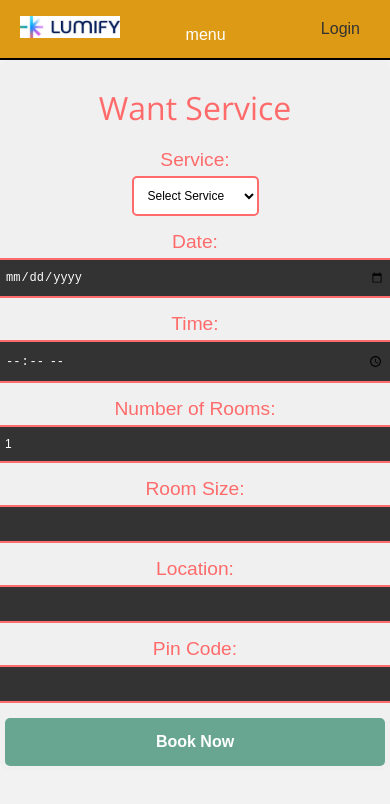
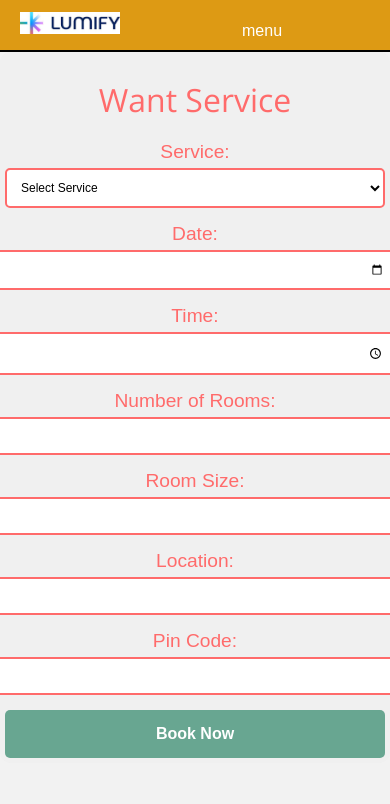
Before and after one commit to darshansatapara/Lumify-LEDServiceWebsite, a React (Create React App) app: page /bookservice in a window 390 px wide. Shown: the top 804 px of the page. Built offline with nearby package versions, Linux system fonts and the light colour scheme.

Commit message:
modify to mobile screen

```diff
--- a/src/common/Navbar.js
+++ b/src/common/Navbar.js
@@ -91,9 +91,6 @@ const Navbar = () => {
             </li>
           </ul>
         </div>
-        <NavLink to="/login" className="nav-links" >
-                Login
-              </NavLink>
       </div>
     </nav>
   );
--- a/src/css/Navbar.css
+++ b/src/css/Navbar.css
@@ -40,15 +40,14 @@
   top: 60px;
   left: -100%;
   background-color: #df9761;
-  width: 50%;
+  width: 40%;
   z-index: 1;
   transition: left 0.3s ease;
 }
 
 .nav-menu.active {
-  left: 50%;
-  right: 30%;
-  width: 30vw;
+  left: 0;
+
 }
 
 .nav-links {
--- a/src/css/Products.css
+++ b/src/css/Products.css
@@ -68,6 +68,7 @@
 
     input[type="text"] {
       font-size: 0.9rem;
+      width:90%;
     }
 
     .product-grid {
--- a/src/css/Services.css
+++ b/src/css/Services.css
@@ -25,7 +25,11 @@
     .services h1 {
       font-size: 2rem;
     }
-
+    .services-grid {
+      display: grid;
+      grid-template-columns: repeat(auto-fit, minmax(200px, 1fr));
+      gap: 20px;
+    }
     .services p {
       font-size: 1rem;
     }
--- a/src/css/WantService.css
+++ b/src/css/WantService.css
@@ -30,19 +30,14 @@
   color: var(--primary-color);
 }
 
-.want-service input {
-  margin-bottom: 15px;
-  padding: 10px;
-  border: 2px solid var(--primary-color);
-  border-radius: 5px;
-}
-
+.want-service input,
 .want-service select {
   margin-bottom: 15px;
   padding: 10px;
   border: 2px solid var(--primary-color);
   border-radius: 5px;
   background-color: #fff;
+  width: 100%; /* Adjust width to fill container */
 }
 
 .want-service button {
@@ -53,6 +48,7 @@
   color: #fff;
   font-weight: bold;
   cursor: pointer;
+  width: 100%; /* Adjust width to fill container */
 }
 
 .want-service button:disabled {
@@ -71,9 +67,15 @@
     padding: 10px;
   }
 
+  .want-service form {
+    width: 100%; /* Ensure form fills container */
+    margin: 0 auto; /* Center the form */
+  }
+
   .want-service input,
   .want-service select {
     font-size: 14px;
+    width: 100%; /* Adjust width to fill container */
   }
 }
 
```
